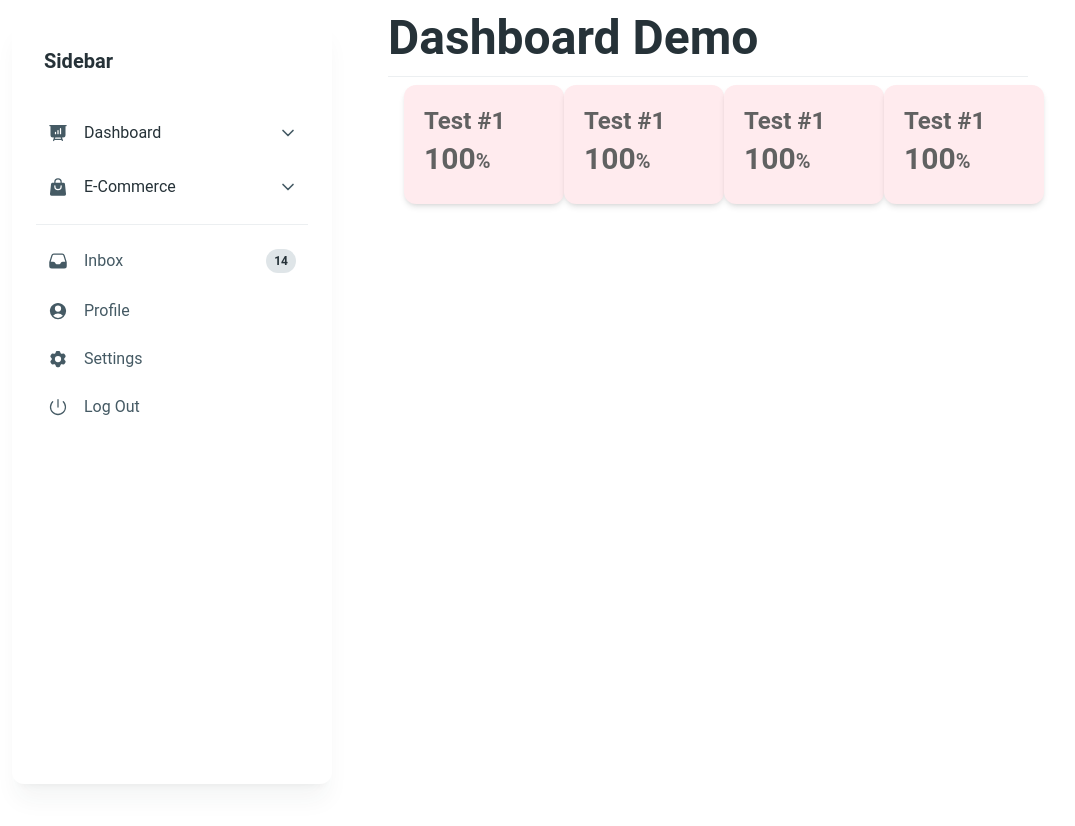
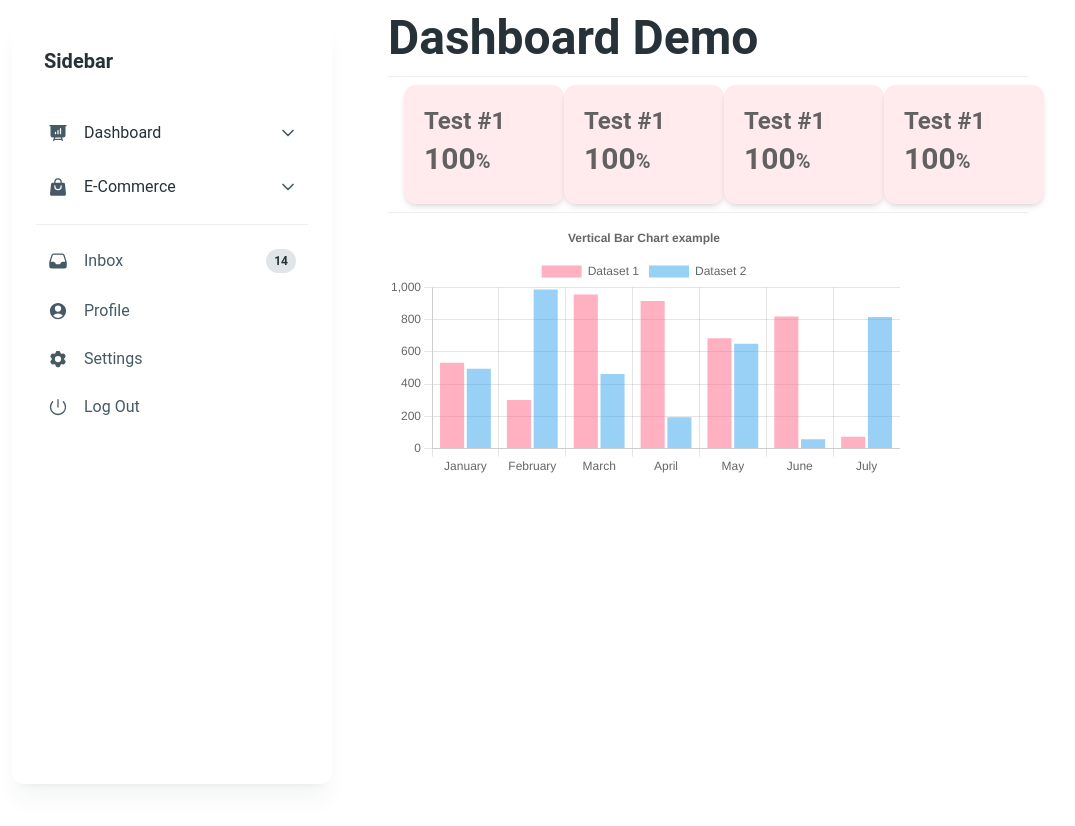
Before and after one commit to arthurstomp/nextjs_dashboard_demo, a Next.js app: page /dashboard_demo in a window 1280 px wide. Shown: the top 826 px of the page, without its empty margins (4-1079 px from the left). Built offline with nearby package versions, Linux system fonts and the light colour scheme.

Commit message:
Draft sample vertical bar chart

```diff
--- a/package.json
+++ b/package.json
@@ -9,16 +9,19 @@
     "lint": "next lint"
   },
   "dependencies": {
+    "@faker-js/faker": "^8.0.2",
     "@material-tailwind/react": "2.0.4",
     "@types/node": "20.3.1",
     "@types/react": "18.2.14",
     "@types/react-dom": "18.2.6",
     "autoprefixer": "10.4.14",
+    "chart.js": "^4.3.0",
     "eslint": "8.43.0",
     "eslint-config-next": "13.4.7",
     "next": "13.4.7",
     "postcss": "8.4.24",
     "react": "18.2.0",
+    "react-chartjs-2": "^5.2.0",
     "react-dom": "18.2.0",
     "tailwindcss": "3.3.2",
     "typescript": "5.1.3"
--- /dev/null
+++ b/src/components/vertical_bar_chart.tsx
@@ -0,0 +1,56 @@
+import React from 'react';
+import {
+  Chart as ChartJS,
+  CategoryScale,
+  LinearScale,
+  BarElement,
+  Title,
+  Tooltip,
+  Legend,
+} from 'chart.js';
+import { Bar } from 'react-chartjs-2';
+import { faker } from '@faker-js/faker';
+
+ChartJS.register(
+  CategoryScale,
+  LinearScale,
+  BarElement,
+  Title,
+  Tooltip,
+  Legend
+);
+
+export const options = {
+  responsive: true,
+  plugins: {
+    legend: {
+      position: 'top' as const,
+    },
+    title: {
+      display: true,
+      text: 'Vertical Bar Chart example',
+    },
+  },
+};
+
+const labels = ['January', 'February', 'March', 'April', 'May', 'June', 'July'];
+
+export const data = {
+  labels,
+  datasets: [
+    {
+      label: 'Dataset 1',
+      data: labels.map(() => faker.datatype.number({ min: 0, max: 1000 })),
+      backgroundColor: 'rgba(255, 99, 132, 0.5)',
+    },
+    {
+      label: 'Dataset 2',
+      data: labels.map(() => faker.datatype.number({ min: 0, max: 1000 })),
+      backgroundColor: 'rgba(53, 162, 235, 0.5)',
+    },
+  ],
+};
+
+export default function VerticalBarChart() {
+  return <Bar options={options} data={data} />;
+}
--- a/src/pages/dashboard_demo.tsx
+++ b/src/pages/dashboard_demo.tsx
@@ -1,5 +1,6 @@
 import { Typography } from "@material-tailwind/react"
 import HeaderStat from "@/components/header_stat"
+import VerticalBarChart from "@/components/vertical_bar_chart"
 
 export default function DashboardDemo() {
   return(
@@ -28,6 +29,10 @@
           </div>
 
         </div>
+        <hr className="my-2 border-blue-gray-50" />
+        <div className="max-w-[80%]">
+          <VerticalBarChart />
+        </div>
       </div>
     </>
   )
```
Also changed, not shown: 1 other file (tests, documents, lock files or other folders).
